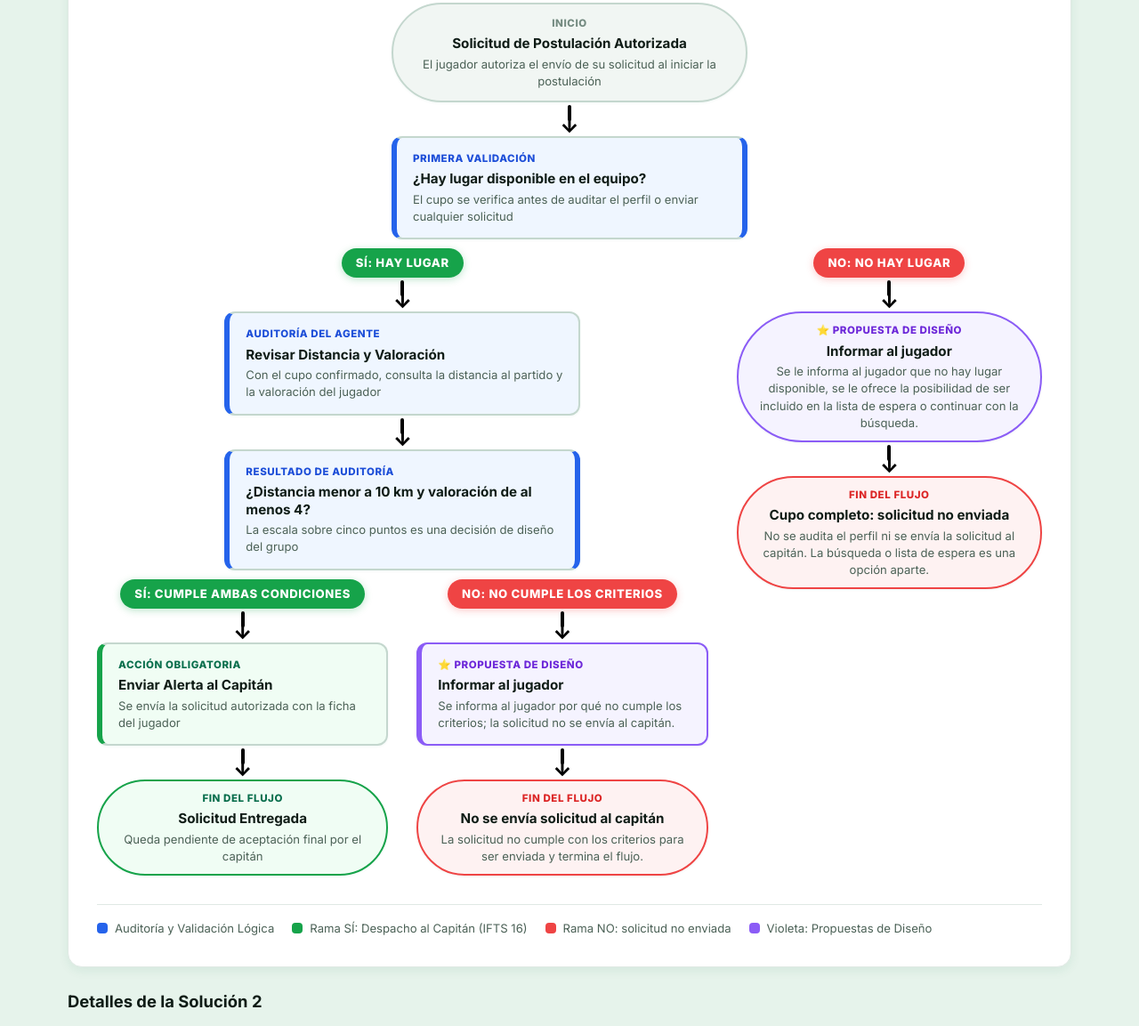
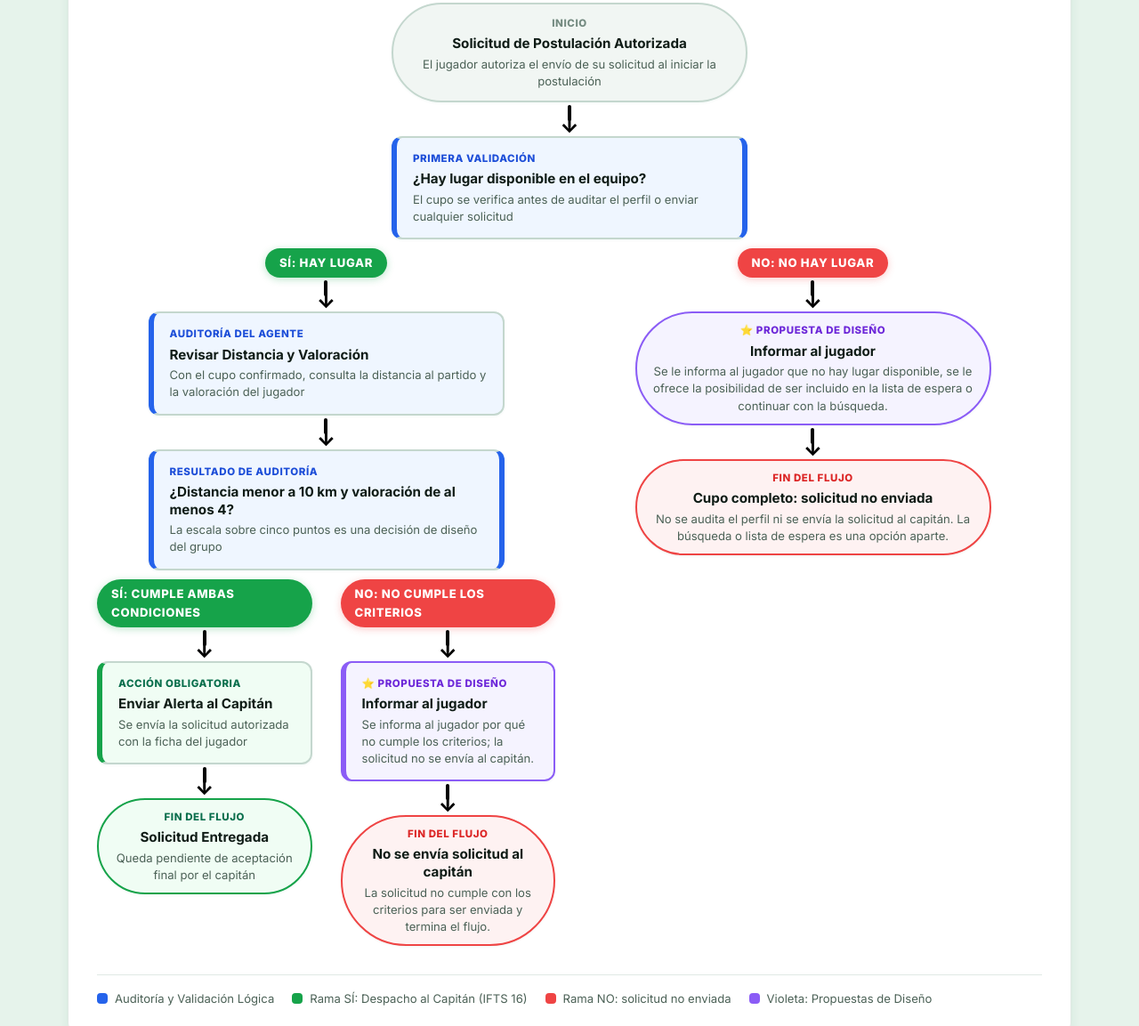
Before and after one commit to celina-web/tp3-convocado, a plain HTML site: page index.html in a window 1280 px wide. Shown: the part 4301-5454 px from the top of the page at 89% size. Drawn offline with Linux system fonts and the light colour scheme.

Commit message:
centrado de diagrama

```diff
--- a/styles.css
+++ b/styles.css
@@ -2547,10 +2547,6 @@ button {
     gap: 24px;
   }
 
-  [data-diagram="r2"] > .diagram-flow-grid > .diagram-branches-row > .diagram-branch-col:first-child {
-    flex: 2;
-  }
-
   .nav-link {
     font-size: 0.9rem;
   }
```
